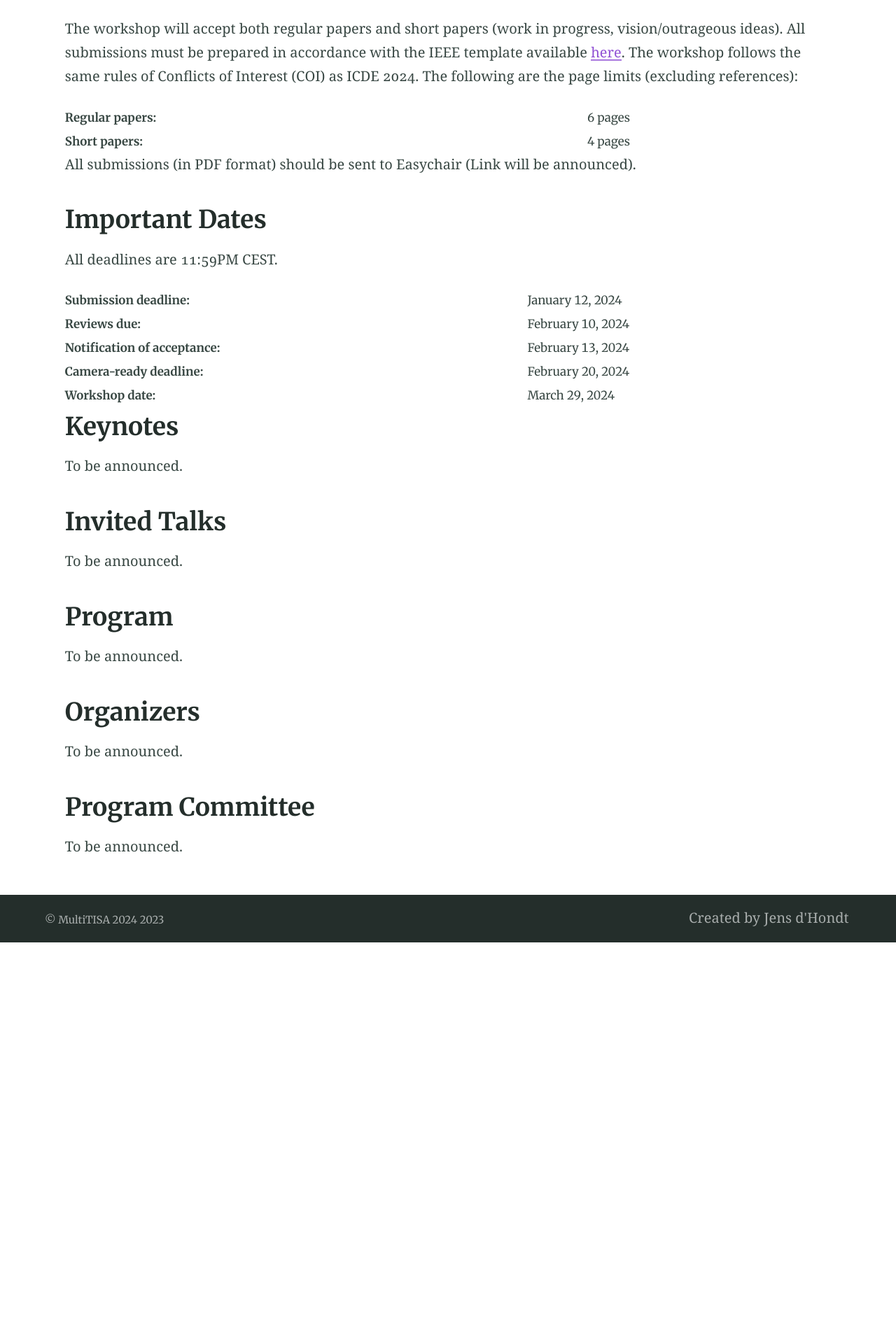
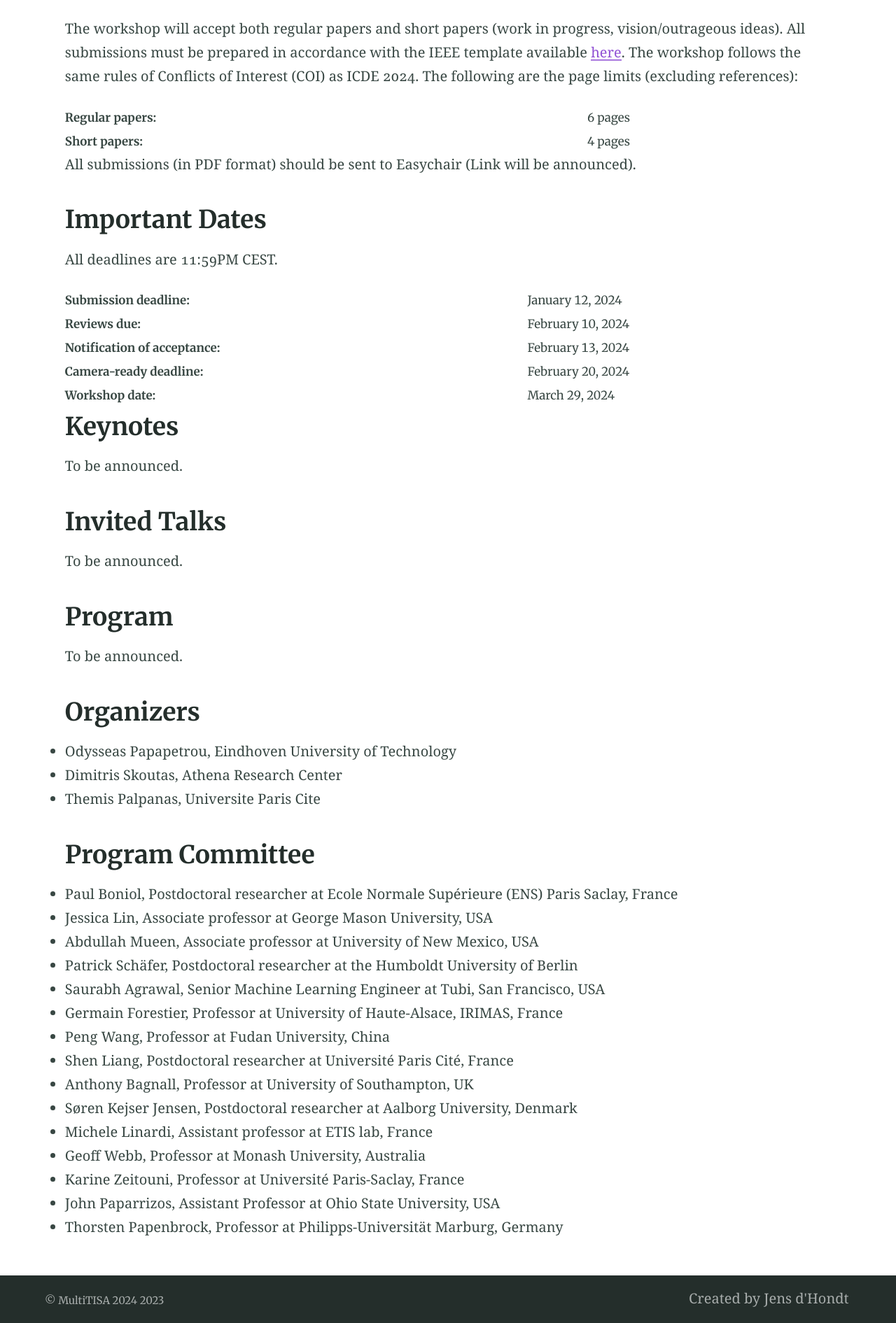
Before and after one commit to multisa2024/multisa2024.icde, a Jekyll site: the page built from index.md, in a window 1280 px wide. Shown: the part 1286-3177 px from the top of the page at 70% size. Built offline with Jekyll 4.4.1, drawn with Linux system fonts in a browser that asks for light colours; before the commit the page ends 2633 px from its top, so only the background shows below that.

Commit message:
bugfixes

```diff
--- a/_sass/_theme.scss
+++ b/_sass/_theme.scss
@@ -454,4 +454,81 @@ pre code {
     white-space: pre;
     overflow-x: scroll;
   }
+
+  /*
+* ==========================================================================
+* Blockquote
+* ==========================================================================
+*/
+
+.glyphicon-lg {
+  font-size: 3em
 }
+
+.blockquote-box {
+  margin-bottom: 25px
+}
+
+.blockquote-box .square {
+  width: 100px;
+  min-height: 50px;
+  margin-right: 22px;
+  text-align: center !important;
+  background-color: #E6E6E6;
+  float: left;
+}
+
+.blockquote-box.blockquote-primary {
+  border-color: #357EBD
+}
+
+.blockquote-box.blockquote-primary .square {
+  background-color: #428BCA;
+  color: #FFF;
+}
+
+.blockquote-delta {
+  border-color: #4CAE4C
+}
+
+.blockquote-delta .square {
+  background-color: #5CB85C;
+  color: #FFF
+}
+
+.blockquote-kappa {
+  border-color: #46B8DA
+}
+
+.blockquote-kappa .square {
+  background-color: #5BC0DE;
+  color: #FFF
+}
+
+.blockquote-lambda {
+  border-color: #EEA236
+}
+
+.blockquote-lambda .square {
+  background-color: #F0AD4E;
+  color: #FFF
+}
+
+.blockquote-epsilon {
+  border-color: #D43F3A
+}
+
+.blockquote-epsilon .square {
+  background-color: #D9534F;
+  color: #FFF
+}
+
+.blockquote-people {
+  border-color: #f9dc8b;
+  /*#c5ecac*/
+}
+.blockquote-people .square {
+  background-color: #fbfff1;
+  box-shadow: 1px 5px 15px 0px #808080a6;
+}
+}
--- a/index.md
+++ b/index.md
@@ -47,7 +47,24 @@ To be announced.
 To be announced.
 
 ## Organizers
-To be announced.
+
+- Odysseas Papapetrou, Eindhoven University of Technology
+- Dimitris Skoutas, Athena Research Center
+- Themis Palpanas, Universite Paris Cite
 
 ## Program Committee
-To be announced.
+- Paul Boniol, Postdoctoral researcher at Ecole Normale Supérieure (ENS) Paris Saclay, France
+- Jessica Lin, Associate professor at George Mason University, USA
+- Abdullah Mueen, Associate professor at University of New Mexico, USA
+- Patrick Schäfer, Postdoctoral researcher at the Humboldt University of Berlin
+- Saurabh Agrawal, Senior Machine Learning Engineer at Tubi, San Francisco, USA
+- Germain Forestier, Professor at University of Haute-Alsace, IRIMAS, France
+- Peng Wang, Professor at Fudan University, China
+- Shen Liang, Postdoctoral researcher at Université Paris Cité, France
+- Anthony Bagnall, Professor at University of Southampton,  UK
+- Søren Kejser Jensen, Postdoctoral researcher at Aalborg University, Denmark
+- Michele Linardi, Assistant professor at ETIS lab, France
+- Geoff Webb, Professor at Monash University, Australia
+- Karine Zeitouni, Professor at Université Paris-Saclay, France
+- John Paparrizos, Assistant Professor at Ohio State University, USA
+- Thorsten Papenbrock, Professor at Philipps-Universität Marburg, Germany
```
